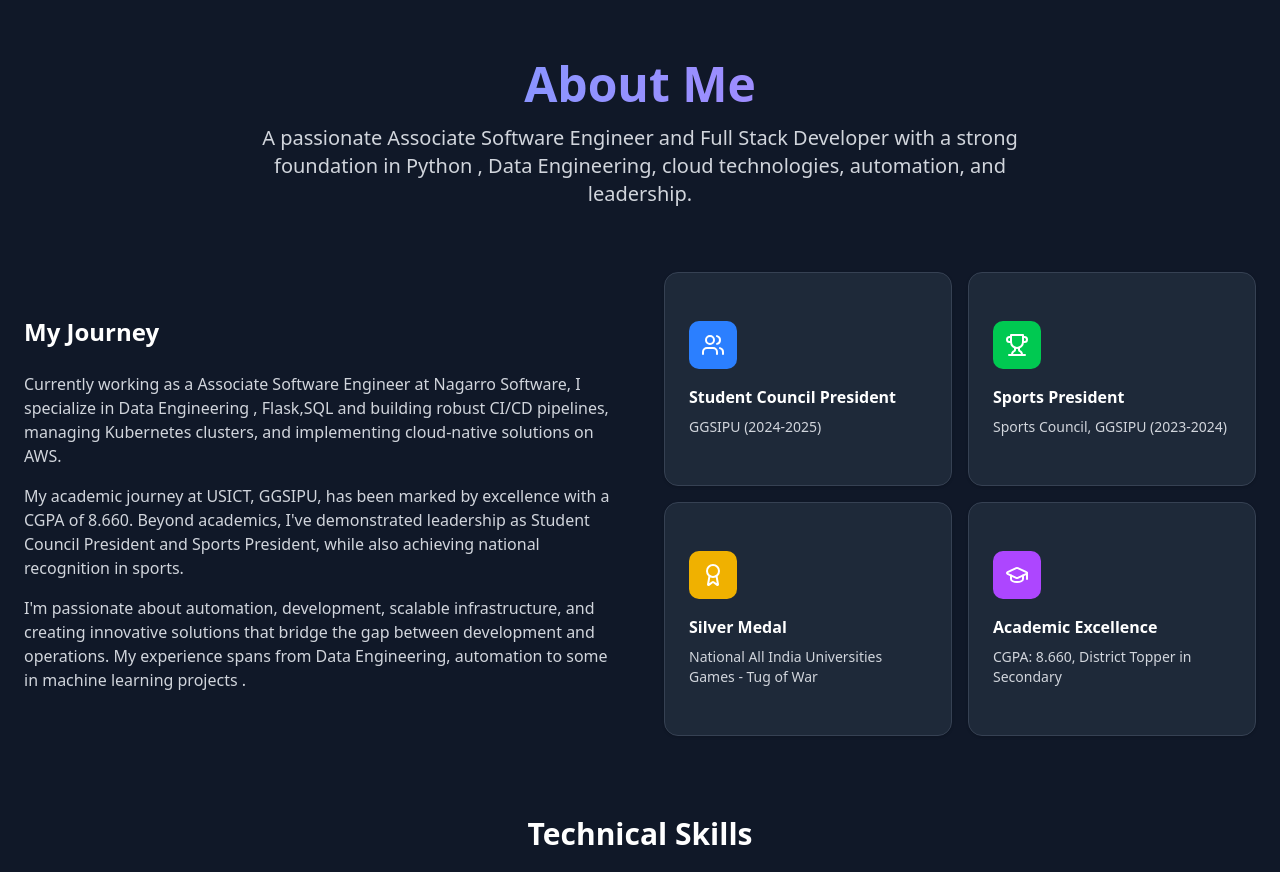
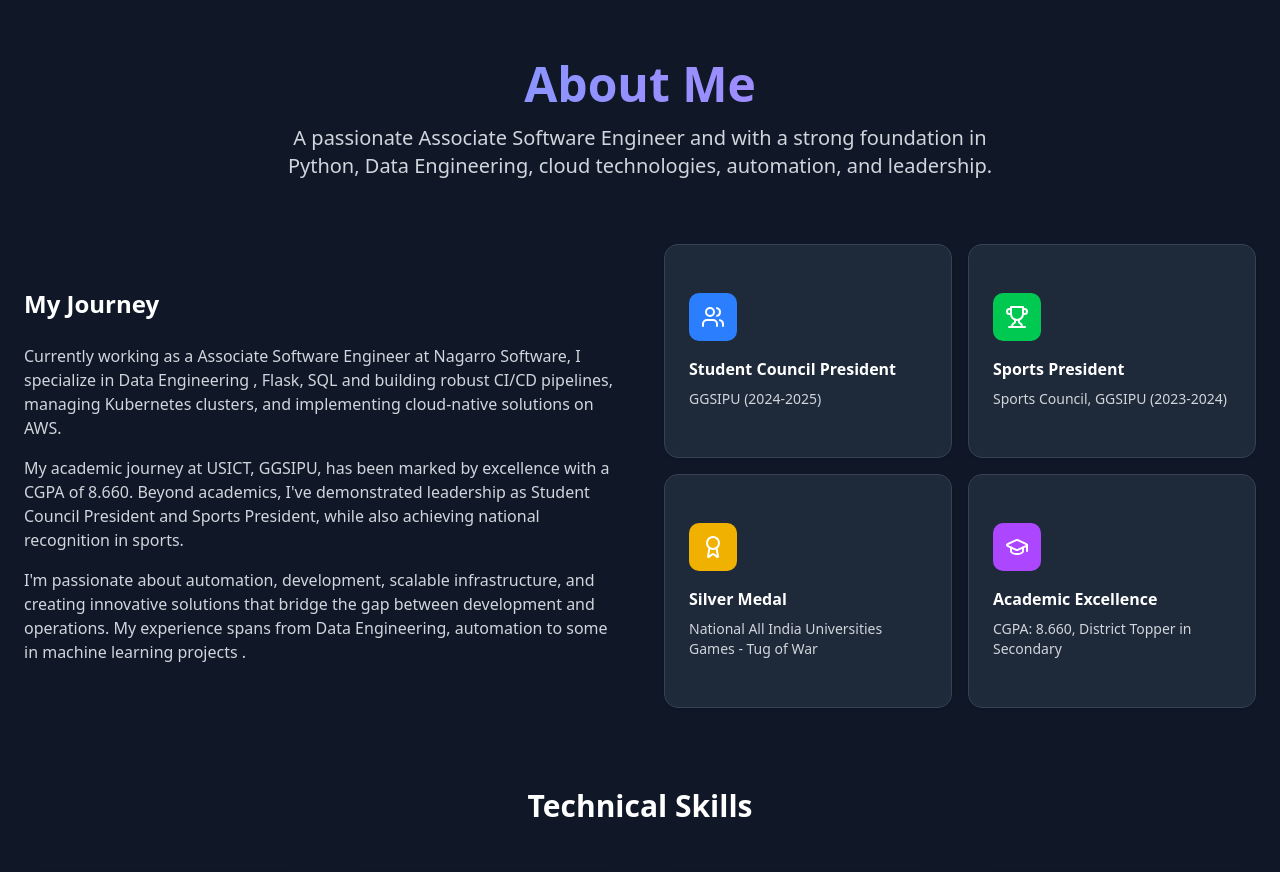
Before and after one commit to Abhidagar/Portfolio, a React (Vite) app: page / in a window 1280 px wide. Shown: the part 820-1692 px from the top of the page. Built offline with nearby package versions, Linux system fonts and the light colour scheme.

Commit message:
Resume Updated

```diff
--- a/src/components/About.jsx
+++ b/src/components/About.jsx
@@ -80,8 +80,8 @@ const About = () => {
             className="text-lg sm:text-xl text-gray-300 max-w-3xl mx-auto"
             variants={itemVariants}
           >
-            A passionate Associate Software Engineer and Full Stack Developer with a strong foundation in
-            Python , Data Engineering, cloud technologies, automation, and leadership.
+            A passionate Associate Software Engineer and with a strong foundation in
+            Python, Data Engineering, cloud technologies, automation, and leadership.
           </motion.p>
         </motion.div>
 
@@ -105,7 +105,7 @@ const About = () => {
             >
               <p>
                 Currently working as a Associate Software Engineer at Nagarro Software, I specialize in
-                Data Engineering , Flask,SQL and building robust CI/CD pipelines, managing Kubernetes clusters, and implementing
+                Data Engineering , Flask, SQL and building robust CI/CD pipelines, managing Kubernetes clusters, and implementing
                 cloud-native solutions on AWS.
               </p>
               <p>
```
